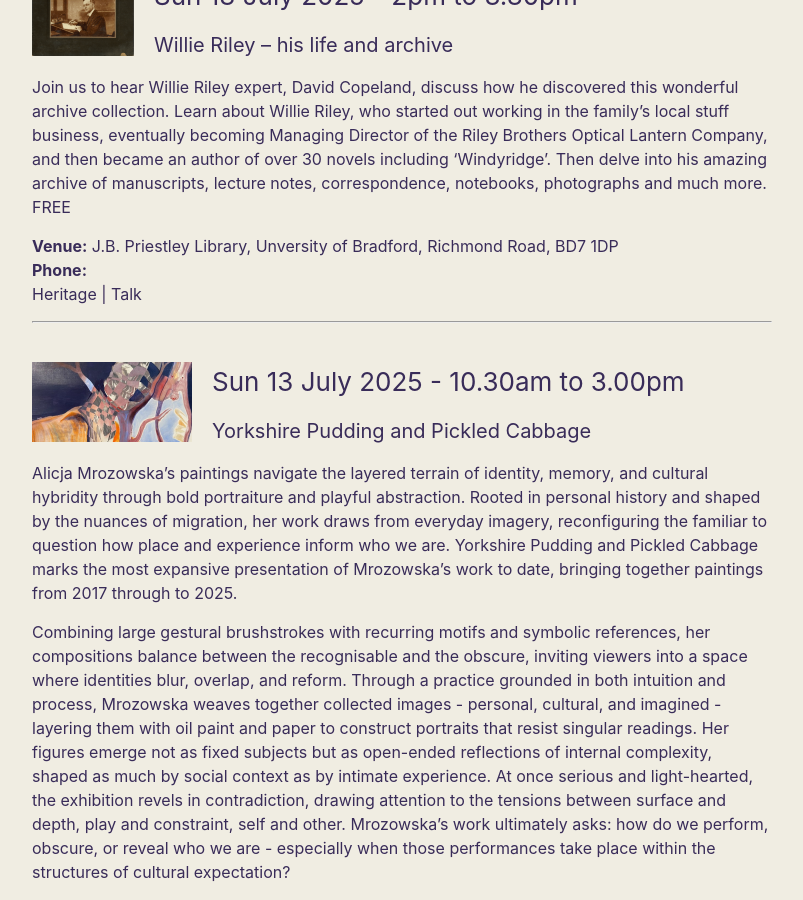
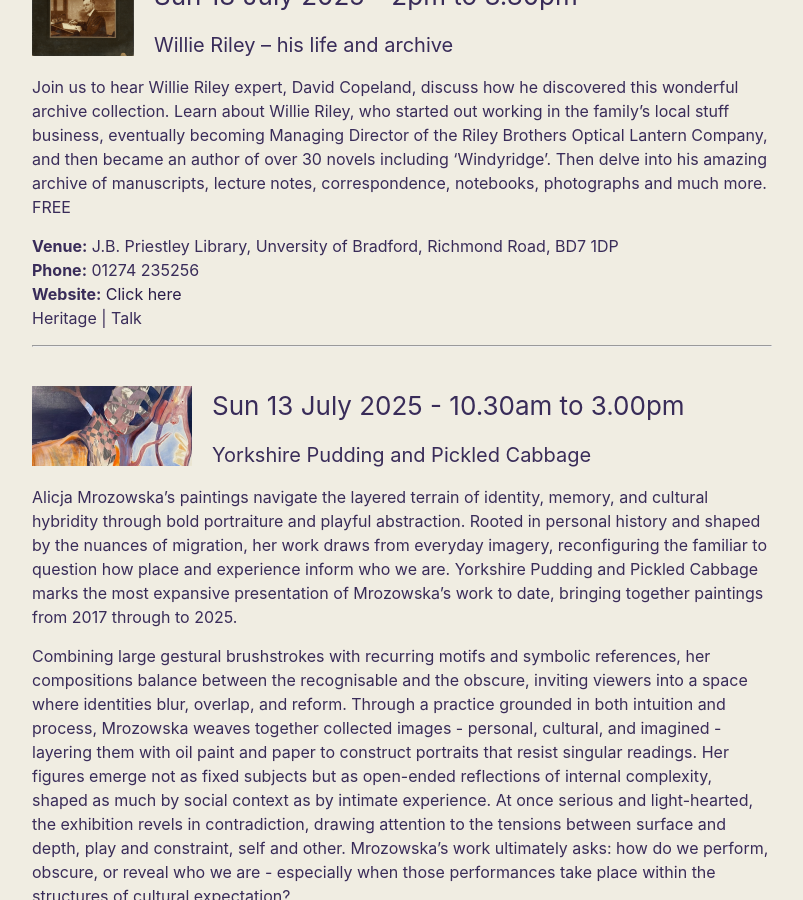
Before and after one commit to jwingfield/bhc2, a Jekyll site: the page built from bhf-2025.markdown, in a window 1280 px wide and 900 px high, scrolled down 12090 px. Shown: the whole window, without its empty margins (238-1041 px from the left). Built offline with Jekyll 4.4.1, drawn with Linux system fonts in a browser that asks for light colours.

Commit message:
Add website and phone number for Willie Riley event.

```diff
--- a/_data/bhf-events-2025.yaml
+++ b/_data/bhf-events-2025.yaml
@@ -473,8 +473,8 @@
 -
     EventTitle: 'Willie Riley – his life and archive'
     VenueAddress: 'J.B. Priestley Library, Unversity of Bradford, Richmond Road, BD7 1DP'
-    VenuePhone: ""
-    VenueWebsite: ""
+    VenuePhone: "01274 235256"
+    VenueWebsite: "www.bradford.ac.uk/library/special-collections/"
     Date: 13/07/2025
     Times: '2pm to 3.30pm'
     ShortDesc: 'Discover the story and archive of Bradfordian, Willie Riley (1866-1961), once a Bradford businessman, very popular Yorkshire author and local preacher, whose heart-warming tales of country and town life are being rediscovered.'
```
